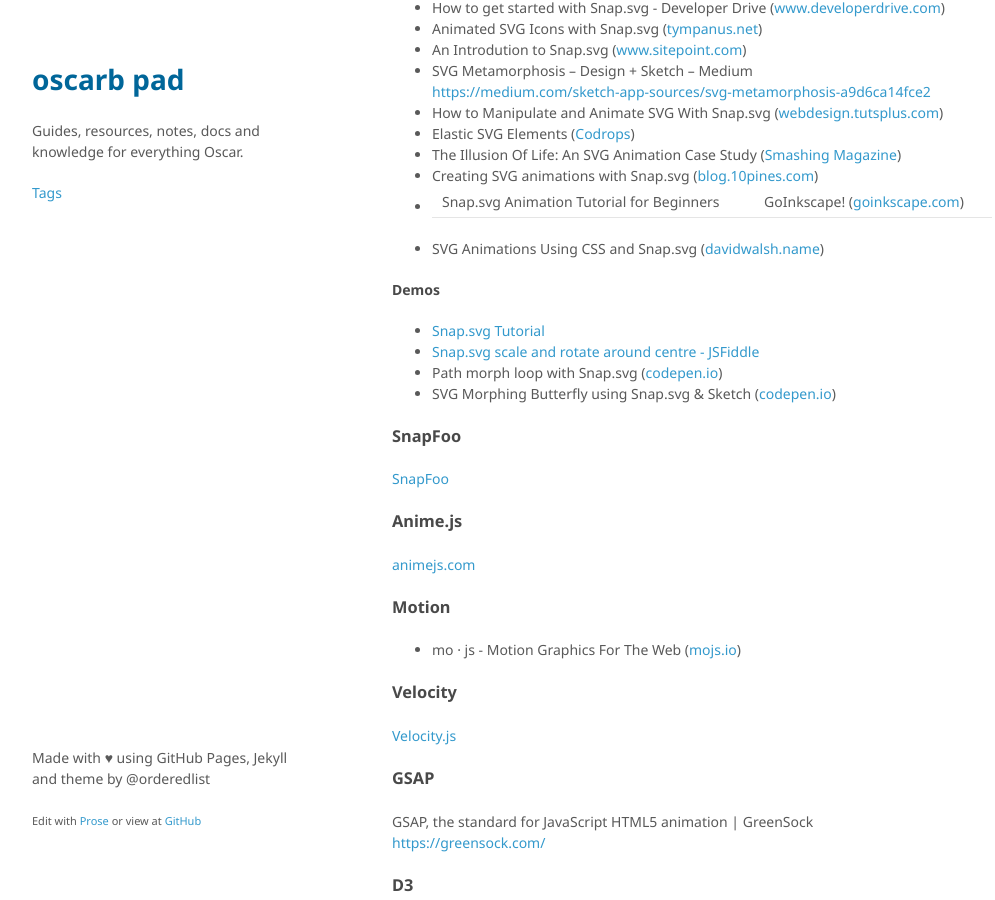
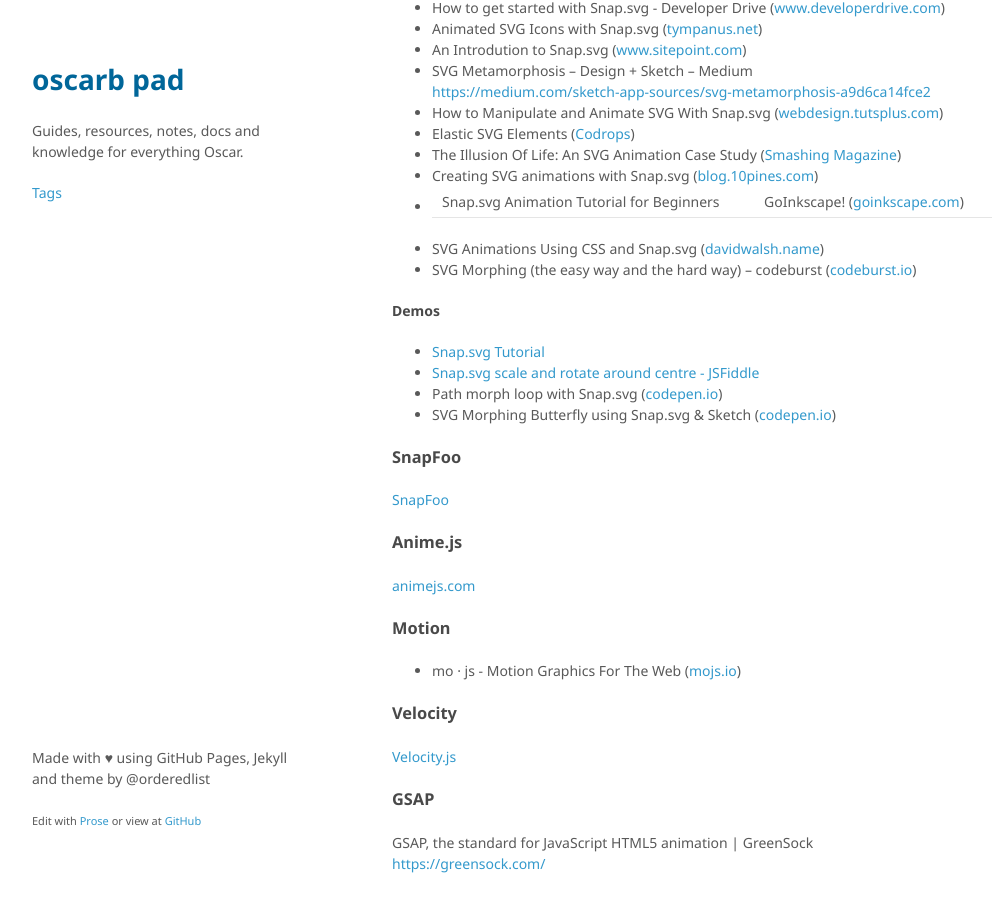
Before and after one commit to oscarb/pad, a Jekyll site: the page built from _docs/web-animation.md, in a window 1280 px wide and 900 px high, scrolled down 1192 px. Shown: the whole window, without its empty margins (128-1123 px from the left). Built offline with Jekyll 4.4.1, drawn with Linux system fonts in a browser that asks for light colours; some web fonts are replaced.

Commit message:
Update web-animation.md

```diff
--- a/_docs/web-animation.md
+++ b/_docs/web-animation.md
@@ -61,6 +61,7 @@ https://medium.com/sketch-app-sources/svg-metamorphosis-a9d6ca14fce2
 * Creating SVG animations with Snap.svg ([blog.10pines.com](https://blog.10pines.com/2017/10/31/creating-svg-animatinos-with-snap-svg/))
 * Snap.svg Animation Tutorial for Beginners | GoInkscape! ([goinkscape.com](http://goinkscape.com/how-to-animate-icons-with-inkscape-and-snap-svg/))
 * SVG Animations Using CSS and Snap.svg ([davidwalsh.name](https://davidwalsh.name/svg-animations-snap))
+* SVG Morphing (the easy way and the hard way) – codeburst ([codeburst.io](https://codeburst.io/svg-morphing-the-easy-way-and-the-hard-way-c117a620b65f))
 
 #### Demos
 
```
